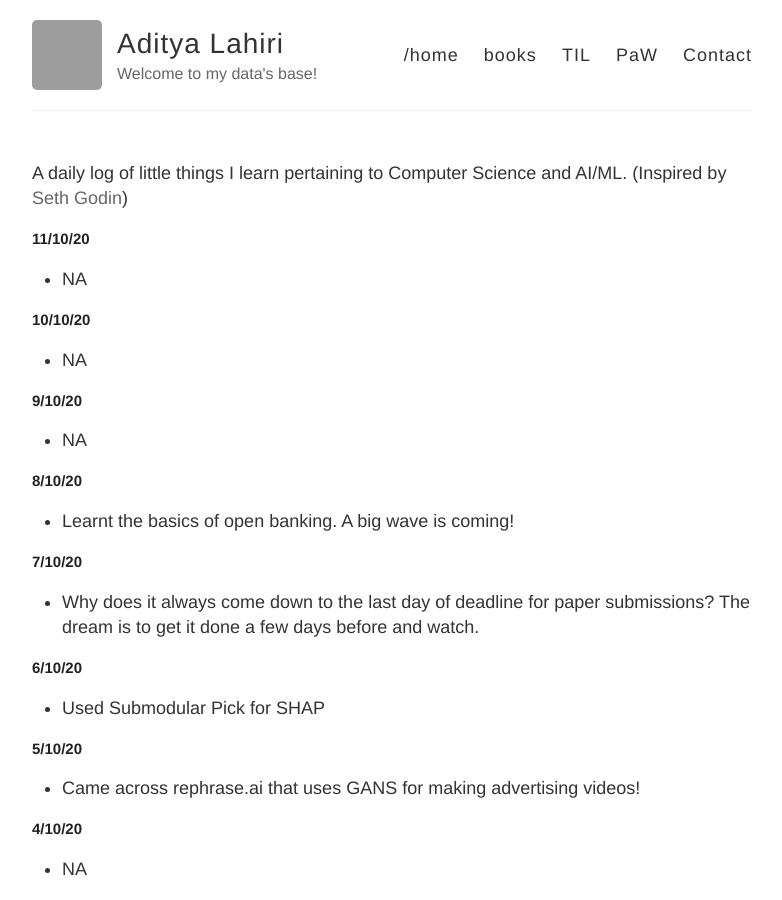
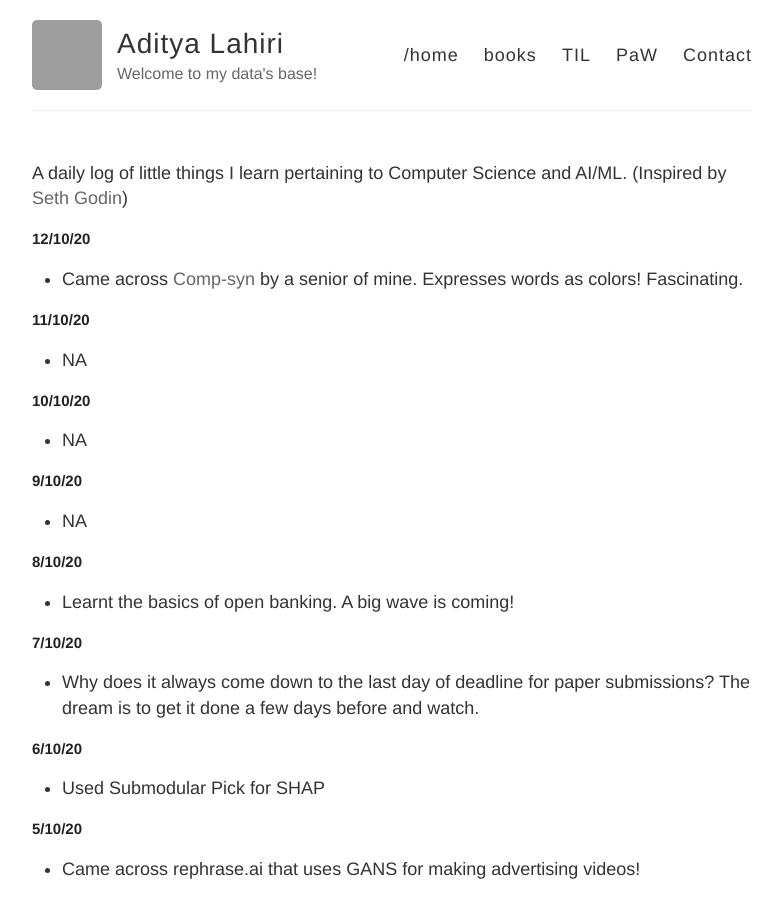
Before and after one commit to adityalahiri/adityalahiri.github.io, a Jekyll site: the page built from TIL.md, in a window 1280 px wide and 900 px high. Shown: the whole window, without its empty margins (248-1030 px from the left). Built offline with Jekyll 4.4.1, drawn with Linux system fonts in a browser that asks for light colours; our own code applies the rules of GitHub Pages for plain Markdown files; grey boxes are pictures that could not be loaded.

Commit message:
Update for 12/10

```diff
--- a/TIL.md
+++ b/TIL.md
@@ -1,5 +1,9 @@
 A daily log of little things I learn pertaining to Computer Science and AI/ML.
 (Inspired by [Seth Godin](https://seths.blog/))
+
+## 12/10/20
+
+* Came across [Comp-syn](https://github.com/comp-syn) by a senior of mine. Expresses words as colors! Fascinating.
 
 ## 11/10/20
 
```
